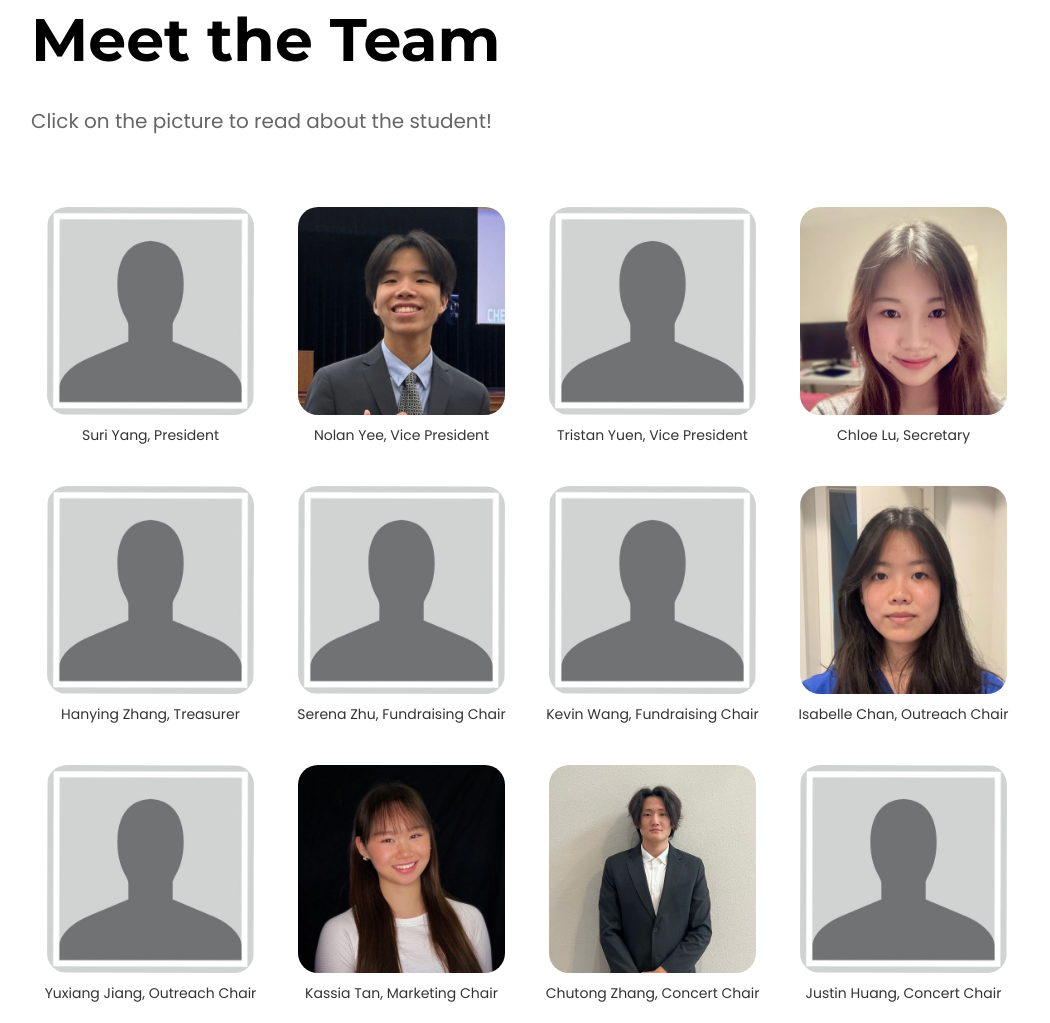
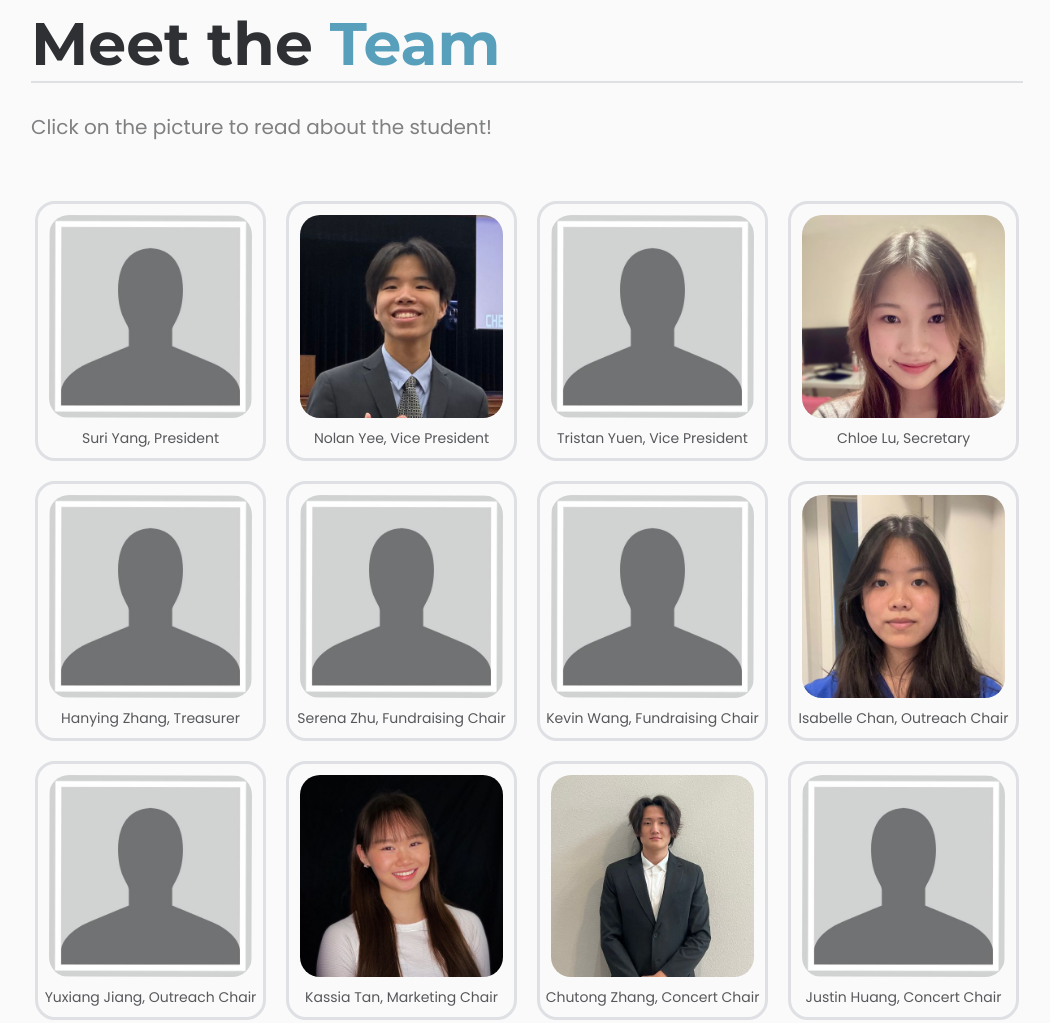
Before and after one commit to nolanqyee/EchoWellness, a plain HTML site: page aboutus.html in a window 1280 px wide. Shown: the part 1172-2195 px from the top of the page, without its empty margins (113-1163 px from the left). Drawn offline with nearby package versions, Linux system fonts and the light colour scheme; files whose address does not match are found by name.

Commit message:
updating css

```diff
--- a/styles/aboutus.css
+++ b/styles/aboutus.css
@@ -1,4 +1,12 @@
-@import url(styles/variables.css);
+:root {
+    --primary: #c0d6df;
+    --accent: #589fbb;
+    --dark: #2e3034;
+    --light: #fafafa;
+    --special: #e6a314;
+    --border: #dee0e4;
+}
+
 
 #aboutHeader{
     height: 70vh;
--- a/styles/concert.css
+++ b/styles/concert.css
@@ -1,4 +1,12 @@
-@import url(styles/variables.css);
+:root {
+    --primary: #c0d6df;
+    --accent: #589fbb;
+    --dark: #2e3034;
+    --light: #fafafa;
+    --special: #e6a314;
+    --border: #dee0e4;
+}
+
 
 .gap {
     height: 10vh;
--- a/styles/main.css
+++ b/styles/main.css
@@ -1,4 +1,12 @@
-@import url(styles/variables.css);
+:root {
+    --primary: #c0d6df;
+    --accent: #589fbb;
+    --dark: #2e3034;
+    --light: #fafafa;
+    --special: #e6a314;
+    --border: #dee0e4;
+}
+
 
 html {
     font-family: 'Poppins';
```
